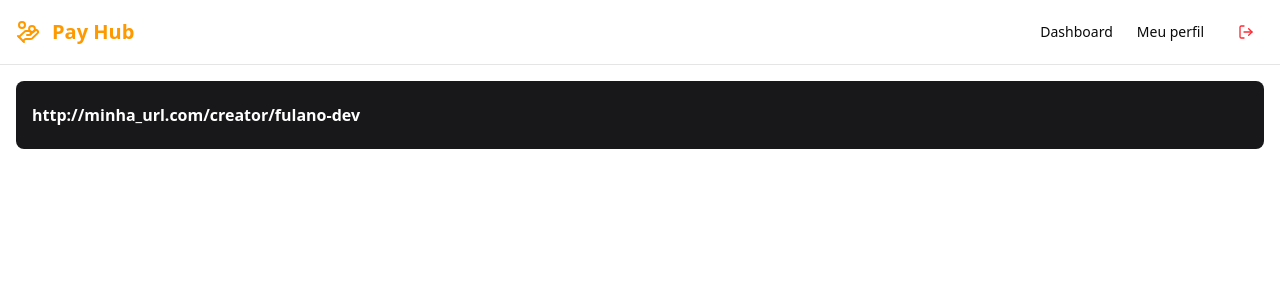
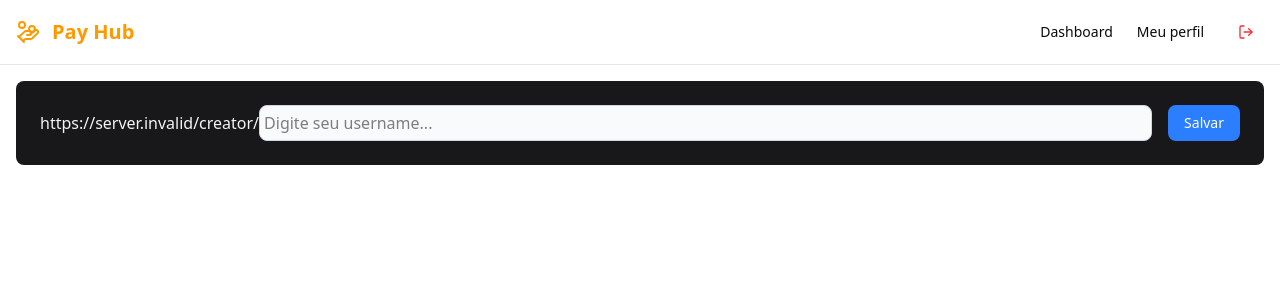
Before and after one commit to AndersonMeloo/payments, a Next.js app in the folder frontend/: page /dashboard/me in a window 1280 px wide. Shown: the top 300 px of the page. Built offline with nearby package versions, Linux system fonts and the light colour scheme; no server answers; sample sign-in values are in the browser's storage.

Commit message:
feat: import UrlPreview

```diff
--- a/frontend/src/app/dashboard/me/page.tsx
+++ b/frontend/src/app/dashboard/me/page.tsx
@@ -1,17 +1,32 @@
-export default function Me() {
+import { auth } from "@/lib/auth"
+import { redirect } from "next/navigation"
+import { UrlPreview } from "./_components/url"
+
+export default async function Me() {
+
+  const session = await auth()
+
+  if (!session?.user) {
+    redirect('/')
+  }
+
+  const userData = {
+
+    id: session.user.id,
+    name: session.user.name || null,
+    username: session.user?.username || null,
+    bio: session.user?.bio || null,
+    image: session.user?.image || null
+  }
+
   return (
+
     <main className="w-full h-full flex gap-4 flex-col items-center p-4">
       <section
         className="w-full flex lg:flex-row flex-col lg:items-center mx-auto bg-zinc-900 rounded-md p-4 gap-2"
       >
-        <p
-          className="w-fit h-9 rounded-md flex items-center font-semibold text-white"
-        >
-          http://minha_url.com/creator/fulano-dev
-        </p>
+        <UrlPreview />
       </section>
-
-
     </main >
   )
 }
```
